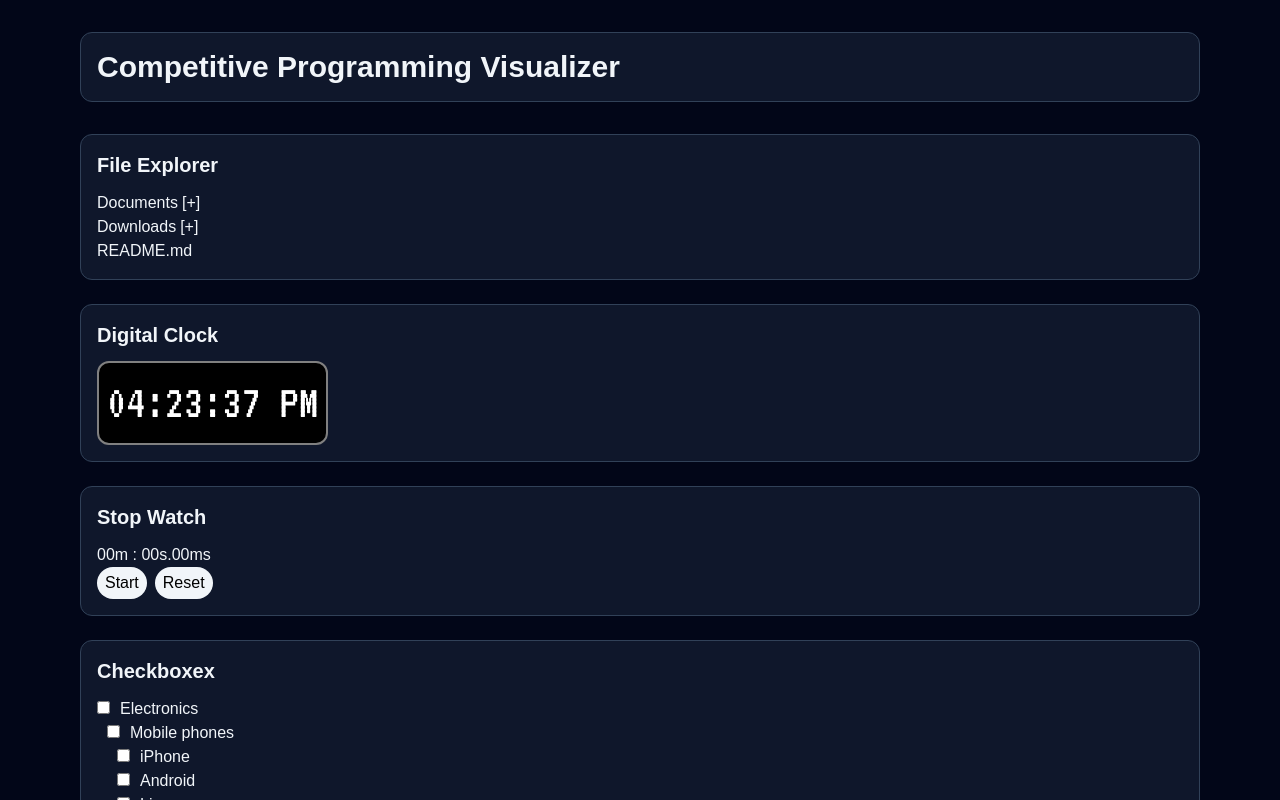
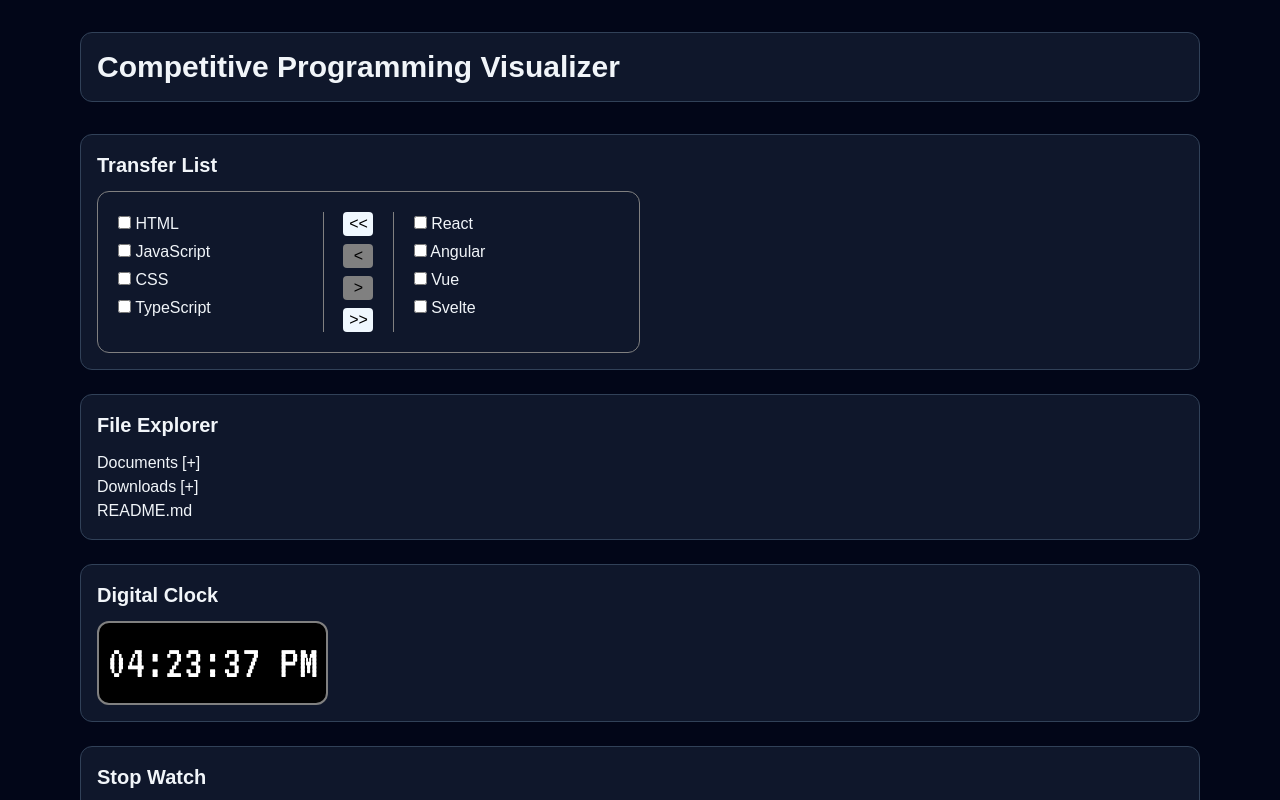
Before and after one commit to chaudharypraveen98/Competitive-Programming, a React (Vite) app: page / in a window 1280 px wide. Shown: the top 800 px of the page. Built offline with nearby package versions, Linux system fonts and the light colour scheme.

Commit message:
GREAT-FRONTEND: Transfer List

```diff
--- /dev/null
+++ b/JavaScript/GreatFrontend/GFE75/TransferList/index.css
@@ -0,0 +1,36 @@
+.transferList__divider {
+    display: flex;
+    flex-direction: column;
+    gap: 8px;
+}
+.transferList__btn {
+    background-color: aliceblue;
+    color: black;
+    width: 30px;
+    border-radius: 4px;
+}
+.transferList__btn:disabled{
+    background-color: grey;
+}
+.transferList__main_container {
+    display: flex;
+    flex-direction: row;
+    flex-wrap: wrap;
+    padding: 20px;
+    border: 1px solid grey;
+    border-radius: 12px;
+    width: 50%;
+}
+.transferList__main_container > div {
+    flex: 1;
+    border-left: 1px solid grey;
+    border-right: 1px solid grey;
+    align-items: center;
+    margin-right: 20px;
+}
+.transferList__main_container > ul {
+    flex: 3;
+    display: flex;
+    flex-direction: column;
+    gap: 4px;
+}
--- /dev/null
+++ b/JavaScript/GreatFrontend/GFE75/TransferList/index.tsx
@@ -0,0 +1,156 @@
+import { useState } from "react";
+import "./index.css";
+
+type ListItem = {
+    name: string;
+    checked: boolean;
+};
+
+export default function TransferList() {
+    function createObject(items: string[]) {
+        return items?.map((item) => ({
+            name: item,
+            checked: false,
+        }));
+    }
+    const [list1, setList1] = useState(
+        createObject(["HTML", "JavaScript", "CSS", "TypeScript"]),
+    );
+    const [list2, setList2] = useState(
+        createObject(["React", "Angular", "Vue", "Svelte"]),
+    );
+
+    const handleSelectChange = (
+        itemName: string,
+        checked: boolean,
+        list1 = true,
+    ) => {
+        const updateCheckBox = (prev: ListItem[]) => {
+            return prev.map((item) => {
+                if (item.name !== itemName) {
+                    return item;
+                } else {
+                    return {
+                        ...item,
+                        checked,
+                    };
+                }
+            });
+        };
+        if (list1) {
+            setList1((prev) => updateCheckBox(prev));
+        } else {
+            setList2((prev) => updateCheckBox(prev));
+        }
+    };
+
+    const handleTransfer = (
+        movement: "leftAll" | "left" | "right" | "rightAll",
+    ) => {
+        console.log("movement", movement);
+        if (movement === "leftAll") {
+            setList1((prev) => [...prev, ...list2]);
+            setList2([]);
+        } else if (movement === "left" || movement === "right") {
+            const selectedItems: ListItem[] = [];
+            const unSelectedItems: ListItem[] = [];
+            const array = movement === "left" ? list2 : list1;
+            array?.forEach((item) => {
+                if (item.checked) {
+                    selectedItems.push(item);
+                } else {
+                    unSelectedItems.push(item);
+                }
+            });
+            if (movement === "left") {
+                setList1((prev) => [...prev, ...selectedItems]);
+                setList2(unSelectedItems);
+            } else {
+                setList1(unSelectedItems);
+                setList2((prev) => [...prev, ...selectedItems]);
+            }
+        } else if (movement === "rightAll") {
+            setList2((prev) => [...prev, ...list1]);
+            setList1([]);
+        }
+    };
+    const isList1Selected = list1.some(item => item.checked);
+    const isList2Selected = list2.some(item => item.checked);
+    return (
+        <div>
+            <div className="transferList__main_container">
+                <ul>
+                    {list1?.map((item) => {
+                        return (
+                            <li key={item.name}>
+                                <input
+                                    type="checkbox"
+                                    checked={item?.checked}
+                                    onChange={(e) =>
+                                        handleSelectChange(
+                                            item.name,
+                                            e.target.checked,
+                                        )
+                                    }
+                                />{" "}
+                                {item.name}
+                            </li>
+                        );
+                    })}
+                </ul>
+                <div className="transferList__divider">
+                    <button
+                        type="button"
+                        className="transferList__btn"
+                        onClick={() => handleTransfer("leftAll")}
+                    >
+                        {"<<"}
+                    </button>
+                    <button
+                        type="button"
+                        className="transferList__btn"
+                        onClick={() => handleTransfer("left")}
+                        disabled={!isList2Selected}
+                    >
+                        {"<"}
+                    </button>
+                    <button
+                        type="button"
+                        className="transferList__btn"
+                        disabled={!isList1Selected}
+                        onClick={() => handleTransfer("right")}
+                    >
+                        {">"}
+                    </button>
+                    <button
+                        type="button"
+                        className="transferList__btn"
+                        onClick={() => handleTransfer("rightAll")}
+                    >
+                        {">>"}
+                    </button>
+                </div>
+                <ul>
+                    {list2?.map((item) => {
+                        return (
+                            <li key={item.name}>
+                                <input
+                                    type="checkbox"
+                                    checked={item?.checked}
+                                    onChange={(e) =>
+                                        handleSelectChange(
+                                            item.name,
+                                            e.target.checked,
+                                            false,
+                                        )
+                                    }
+                                />{" "}
+                                {item.name}
+                            </li>
+                        );
+                    })}
+                </ul>
+            </div>
+        </div>
+    );
+}
--- a/src/App.jsx
+++ b/src/App.jsx
@@ -12,6 +12,7 @@ import Checkboxes from "../JavaScript/GreatFrontend/GFE75/NestedCheckboxes";
 import Stopwatch from "../JavaScript/GreatFrontend/GFE75/Stopwatch";
 import DigitalClock from "../JavaScript/GreatFrontend/GFE75/DigitalClock";
 import FileExplorer from "../JavaScript/GreatFrontend/GFE75/FileExplorer";
+import TransferList from "../JavaScript/GreatFrontend/GFE75/TransferList";
 
 function App() {
   useEffect(() => {
@@ -28,6 +29,12 @@ function App() {
               </header>
 
               <section className="grid gap-6">
+                  <div className="rounded-xl border border-slate-700 bg-slate-900 p-4">
+                      <h2 className="mb-3 text-xl font-semibold">
+                          Transfer List
+                      </h2>
+                      <TransferList />
+                  </div>
                   <div className="rounded-xl border border-slate-700 bg-slate-900 p-4">
                       <h2 className="mb-3 text-xl font-semibold">
                           File Explorer
```
Also changed, not shown: JavaScript/GreatFrontend/GFE75/TransferList/readme.md (added).
